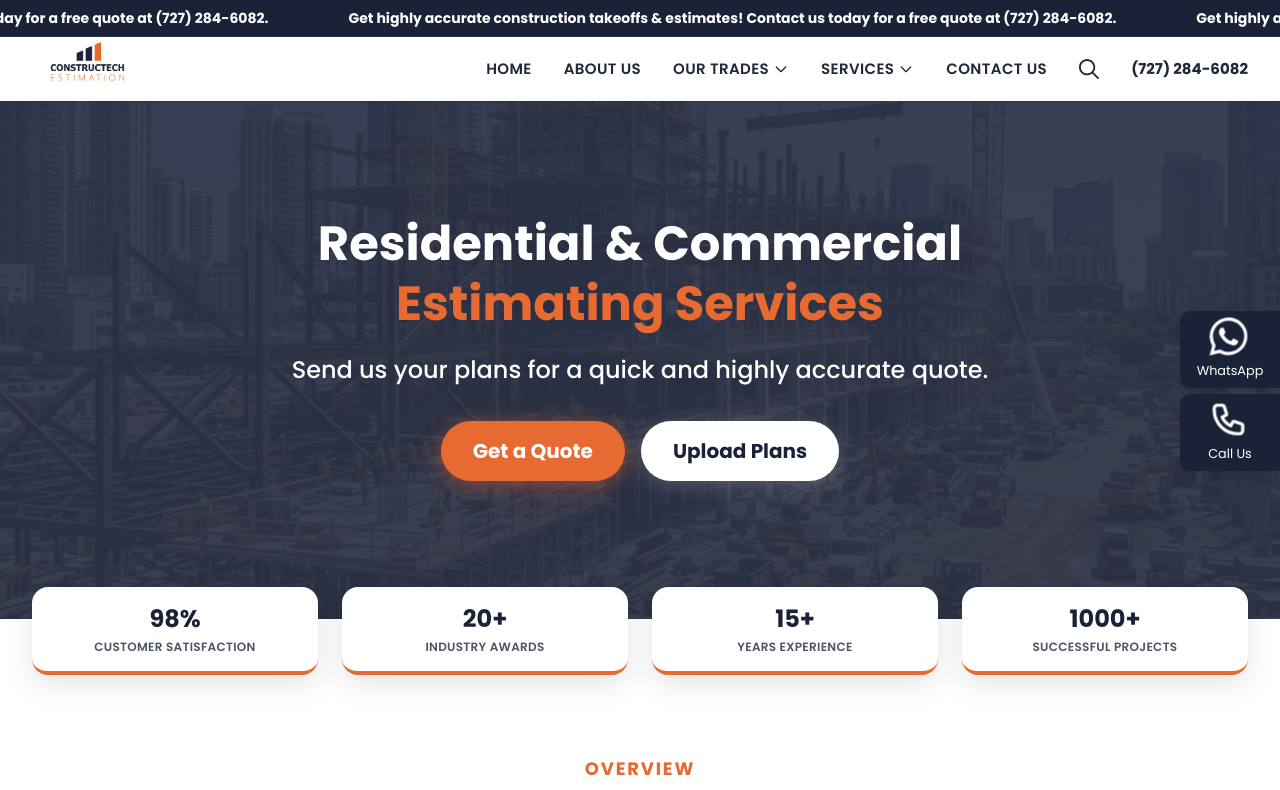
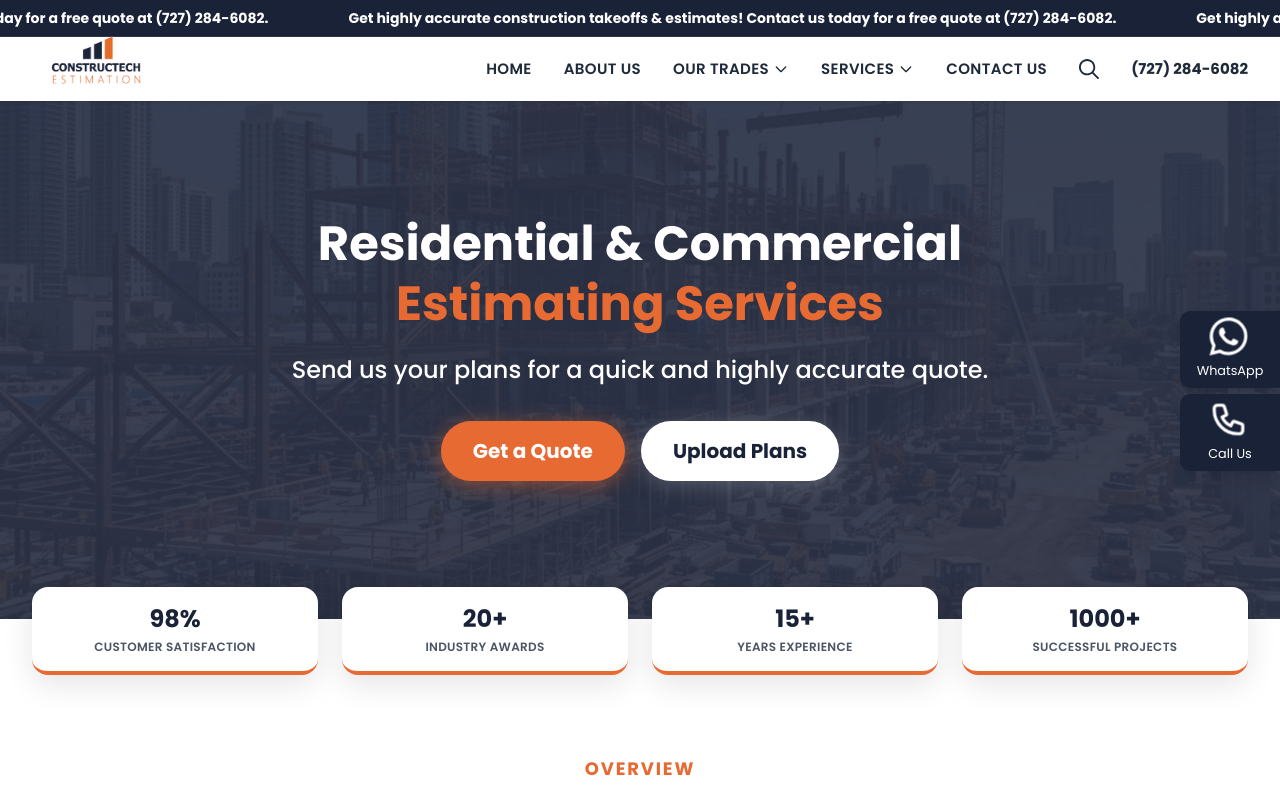
Before and after one commit to Alirazadev786/constructech-estimation, a Next.js app: page / in a window 1280 px wide. Shown: the top 790 px of the page. Built offline with nearby package versions, Linux system fonts and the light colour scheme.

Commit message:
Increase logo size in Header

```diff
--- a/src/app/layout.tsx
+++ b/src/app/layout.tsx
@@ -12,7 +12,9 @@ const poppins = Poppins({
   subsets: ["latin"],
   weight: ["300", "400", "500", "600", "700"],
 });
+//this is const meta code area there we can update the meta tags for the website
 
+//we can also update the meta tags in the individual pages for that we have to import the Metadata from the next/head and use it in the page
 export const metadata: Metadata = {
   metadataBase: new URL("https://constructechestimation.com"),
   title: "Constructech Estimation | Construction Estimating Services",
--- a/src/components/GlobalUploadModal.tsx
+++ b/src/components/GlobalUploadModal.tsx
@@ -13,6 +13,7 @@ export default function GlobalUploadModal() {
   const [progress, setProgress] = useState(0);
   const [isUploading, setIsUploading] = useState(false);
   const [isSuccess, setIsSuccess] = useState(false);
+  const [isDragActive, setIsDragActive] = useState(false);
 
   // Form fields
   const [name, setName] = useState('');
@@ -24,10 +25,22 @@ export default function GlobalUploadModal() {
 
   useEffect(() => {
     const handleTrigger = () => {
+      setIsOpen(true);
+      setIsSuccess(false);
+      setProgress(0);
+      setIsUploading(false);
+
+      // Try to trigger the file browser automatically for desktop browsers
+      setTimeout(() => {
         if (fileInputRef.current) {
-        fileInputRef.current.value = ''; // Reset
+          fileInputRef.current.value = '';
+          try {
             fileInputRef.current.click();
+          } catch (e) {
+            console.log('Auto file trigger blocked by browser security. Fallback to manual browse button is available.', e);
           }
+        }
+      }, 50);
     };
 
     window.addEventListener('trigger-plan-upload', handleTrigger);
@@ -45,12 +58,51 @@ export default function GlobalUploadModal() {
           size: `${sizeInMb} MB`,
         };
       });
-      setFiles(selectedFiles);
+      setFiles(prev => [...prev, ...selectedFiles]);
       setIsOpen(true);
       setIsSuccess(false);
       setProgress(0);
       setIsUploading(false);
     }
+  };
+
+  const handleDrag = (e: React.DragEvent) => {
+    e.preventDefault();
+    e.stopPropagation();
+    if (e.type === 'dragenter' || e.type === 'dragover') {
+      setIsDragActive(true);
+    } else if (e.type === 'dragleave') {
+      setIsDragActive(false);
+    }
+  };
+
+  const handleDrop = (e: React.DragEvent) => {
+    e.preventDefault();
+    e.stopPropagation();
+    setIsDragActive(false);
+
+    if (e.dataTransfer.files && e.dataTransfer.files.length > 0) {
+      const selectedFiles: FileDetails[] = Array.from(e.dataTransfer.files).map(file => {
+        const sizeInMb = (file.size / (1024 * 1024)).toFixed(2);
+        return {
+          name: file.name,
+          size: `${sizeInMb} MB`,
+        };
+      });
+      setFiles(prev => [...prev, ...selectedFiles]);
+    }
+  };
+
+  const handleClose = () => {
+    setIsOpen(false);
+    setFiles([]);
+    setIsSuccess(false);
+    setIsUploading(false);
+    setProgress(0);
+    setName('');
+    setEmail('');
+    setPhone('');
+    setDetails('');
   };
 
   const handleUploadSubmit = (e: React.FormEvent) => {
@@ -79,23 +131,6 @@ export default function GlobalUploadModal() {
     }, 150);
   };
 
-  const formatFileSize = (sizeStr: string) => {
-    return sizeStr;
-  };
-
-  if (!isOpen) {
-    return (
-      <input
-        type="file"
-        ref={fileInputRef}
-        onChange={handleFileChange}
-        className="hidden"
-        multiple
-        accept=".pdf,.dwg,.dxf,.zip,.rar,.png,.jpg,.jpeg"
-      />
-    );
-  }
-
   return (
     <>
       <input
@@ -107,6 +142,7 @@ export default function GlobalUploadModal() {
         accept=".pdf,.dwg,.dxf,.zip,.rar,.png,.jpg,.jpeg"
       />
 
+      {isOpen && (
         <div className="fixed inset-0 z-50 flex items-center justify-center p-4 bg-black/60 backdrop-blur-sm animate-fade-in">
           <div
             className="relative w-full max-w-xl bg-white rounded-2xl shadow-2xl border border-gray-100 overflow-hidden transform transition-all duration-300 scale-100 flex flex-col max-h-[90vh]"
@@ -119,8 +155,8 @@ export default function GlobalUploadModal() {
                 <p className="text-xs text-gray-300 mt-1">Send us your blueprints to receive a free quote within 24 hours.</p>
               </div>
               <button
-              onClick={() => setIsOpen(false)}
-              className="text-gray-400 hover:text-white transition-colors p-1 rounded-full hover:bg-white/10"
+                onClick={handleClose}
+                className="text-gray-400 hover:text-white transition-colors p-1 rounded-full hover:bg-white/10 cursor-pointer"
               >
                 <svg className="w-6 h-6" fill="none" viewBox="0 0 24 24" stroke="currentColor">
                   <path strokeLinecap="round" strokeLinejoin="round" strokeWidth={2} d="M6 18L18 6M6 6l12 12" />
@@ -142,8 +178,8 @@ export default function GlobalUploadModal() {
                     Thank you! Your files have been uploaded successfully. Our estimation team is already reviewing them. We will send your takeoff estimate to <strong className="text-brand-navy">{email}</strong> within 24 hours.
                   </p>
                   <button
-                  onClick={() => setIsOpen(false)}
-                  className="bg-brand-orange hover:bg-orange-600 text-white font-bold py-3 px-8 rounded-lg transition-colors shadow-md"
+                    onClick={handleClose}
+                    className="bg-brand-orange hover:bg-orange-600 text-white font-bold py-3 px-8 rounded-lg transition-colors shadow-md cursor-pointer"
                   >
                     Close Window
                   </button>
@@ -170,6 +206,36 @@ export default function GlobalUploadModal() {
                     ></div>
                   </div>
                 </div>
+              ) : files.length === 0 ? (
+                /* Dropzone / File Selector State */
+                <div
+                  onDragEnter={handleDrag}
+                  onDragOver={handleDrag}
+                  onDragLeave={handleDrag}
+                  onDrop={handleDrop}
+                  className={`border-2 border-dashed rounded-2xl p-8 text-center flex flex-col items-center justify-center transition-all ${
+                    isDragActive
+                      ? 'border-brand-orange bg-orange-50/30 scale-[0.99]'
+                      : 'border-gray-300 hover:border-brand-orange bg-gray-50/50'
+                  }`}
+                >
+                  <div className="w-16 h-16 bg-orange-100 text-brand-orange rounded-full flex items-center justify-center mb-4 transition-transform hover:scale-110 duration-300">
+                    <svg className="w-8 h-8" fill="none" viewBox="0 0 24 24" stroke="currentColor">
+                      <path strokeLinecap="round" strokeLinejoin="round" strokeWidth={2} d="M4 16v1a3 3 0 003 3h10a3 3 0 003-3v-1m-4-8l-4-4m0 0L8 8m4-4v12" />
+                    </svg>
+                  </div>
+                  <h3 className="text-lg font-bold text-brand-navy mb-1">Drag and drop your plans here</h3>
+                  <p className="text-sm text-gray-500 mb-6 max-w-xs leading-relaxed font-medium">
+                    Or browse from your device. Supports PDF, CAD (DWG, DXF), ZIP, RAR, images.
+                  </p>
+                  <button
+                    type="button"
+                    onClick={() => fileInputRef.current?.click()}
+                    className="bg-brand-orange hover:bg-orange-600 text-white font-bold py-3 px-8 rounded-lg shadow-md transition-all transform hover:-translate-y-0.5 cursor-pointer"
+                  >
+                    Browse Files
+                  </button>
+                </div>
               ) : (
                 /* Form State */
                 <form onSubmit={handleUploadSubmit} className="space-y-6">
@@ -180,7 +246,7 @@ export default function GlobalUploadModal() {
                       <button
                         type="button"
                         onClick={() => fileInputRef.current?.click()}
-                      className="text-brand-orange hover:underline normal-case font-bold"
+                        className="text-brand-orange hover:underline normal-case font-bold cursor-pointer"
                       >
                         + Add More
                       </button>
@@ -194,7 +260,20 @@ export default function GlobalUploadModal() {
                             </svg>
                             <span className="font-semibold text-brand-navy truncate">{file.name}</span>
                           </div>
-                        <span className="text-gray-400 font-medium shrink-0">{file.size}</span>
+                          <div className="flex items-center space-x-2 shrink-0">
+                            <span className="text-gray-400 font-medium">{file.size}</span>
+                            <button
+                              type="button"
+                              onClick={() => {
+                                setFiles(prev => prev.filter((_, idx) => idx !== i));
+                              }}
+                              className="text-gray-400 hover:text-red-500 transition-colors p-0.5 rounded-full hover:bg-gray-100 cursor-pointer"
+                            >
+                              <svg className="w-4 h-4" fill="none" viewBox="0 0 24 24" stroke="currentColor">
+                                <path strokeLinecap="round" strokeLinejoin="round" strokeWidth={2} d="M6 18L18 6M6 6l12 12" />
+                              </svg>
+                            </button>
+                          </div>
                         </div>
                       ))}
                     </div>
@@ -257,7 +336,7 @@ export default function GlobalUploadModal() {
 
                   <button
                     type="submit"
-                  className="w-full bg-brand-orange hover:bg-orange-600 text-white font-bold py-3.5 px-6 rounded-lg shadow-md transition-colors transform hover:-translate-y-0.5"
+                    className="w-full bg-brand-orange hover:bg-orange-600 text-white font-bold py-3.5 px-6 rounded-lg shadow-md transition-colors transform hover:-translate-y-0.5 cursor-pointer"
                   >
                     Submit Quote Request
                   </button>
@@ -266,6 +345,7 @@ export default function GlobalUploadModal() {
             </div>
           </div>
         </div>
+      )}
     </>
   );
 }
--- a/src/components/Header.tsx
+++ b/src/components/Header.tsx
@@ -34,7 +34,7 @@ export default function Header() {
               {/* Logo */}
               <div className="flex-shrink-0 flex items-center h-full py-1">
                 <Link href="/" className="h-full flex items-center">
-                  <img src="/logo-transparent.png" alt="Constructech Estimation" className="h-10 md:h-12 w-auto object-contain origin-left transform scale-[1.3] md:scale-[1.5] translate-x-3" />
+                  <img src="/logo-transparent.png" alt="Constructech Estimation" className="h-10 md:h-12 w-auto object-contain origin-left transform scale-[1.5] md:scale-[1.8] translate-x-3" />
                 </Link>
               </div>
 
```
Lines whose indentation alone changed are shown as unchanged.
